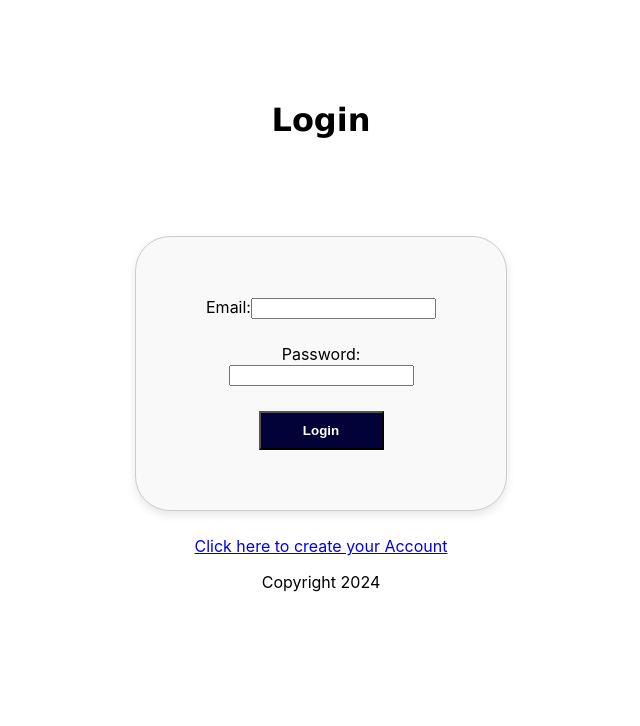
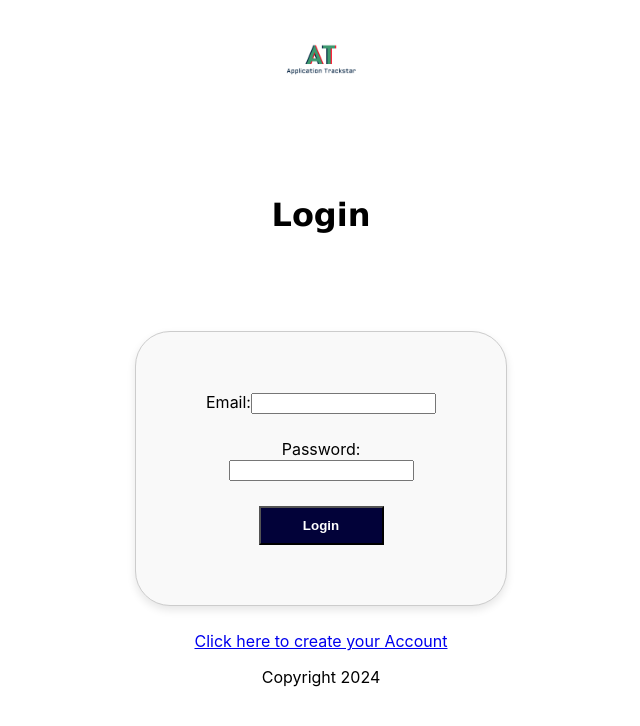
Before and after one commit to TomG87/application_frontend, a React (Create React App) app: page /login in a window 1280 px wide. Shown: the top 726 px of the page, without its empty margins (319-959 px from the left). Built offline with nearby package versions, Linux system fonts and the light colour scheme.

Commit message:
add Application TrackStar logo with initial CSS styling

```diff
--- a/src/App.css
+++ b/src/App.css
@@ -1,3 +1,17 @@
+.app-logo{
+  display: flex;
+  flex-direction: column;
+  align-items: center;
+  margin-top: 20px;
+  margin-bottom: 20px;
+}
+
+.logo {
+  width: 100px;
+  height: auto;
+  max-width: 150px;
+  max-height: 150px;
+}
 .form {
   max-width: 350px;
   margin: 0 auto;
--- a/src/App.js
+++ b/src/App.js
@@ -6,6 +6,7 @@ import { ApplicationPost } from "./ApplicationPost";
 import ApplicationIndex from "./ApplicationIndex";
 import ApplicationEdit from "./ApplicationEdit";
 import React, { useEffect, useState } from "react";
+import logo from "./images/application-trackstar-high-resolution-logo.png";
 
 function App() {
   const [applications, setApplications] = useState([]);
@@ -47,6 +48,8 @@ function App() {
   return (
     <Router>
       <div>
+        <div className="app-logo">
+          <img src={logo} alt="Application TrackStar Logo" className="logo" />
           <Routes>
             <Route path="/register" element={<Signup />} />
             <Route path="/login" element={<Login />} />
@@ -71,6 +74,7 @@ function App() {
           </Routes>
           <Footer />
         </div>
+      </div>
     </Router>
   );
 }
```
Also changed, not shown: src/index.js (+7 -6 lines), src/images/application-trackstar-high-resolution-logo.png (added). Lines whose indentation alone changed are shown as unchanged.
